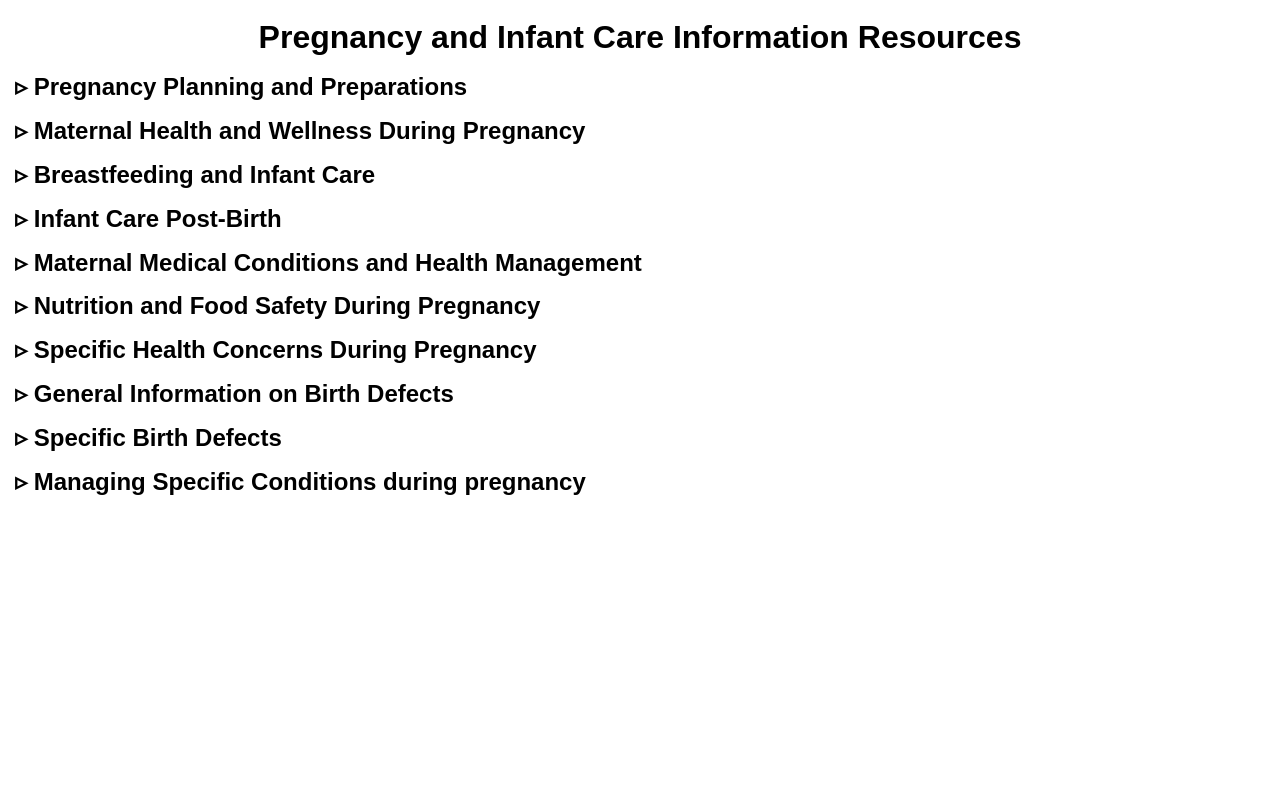
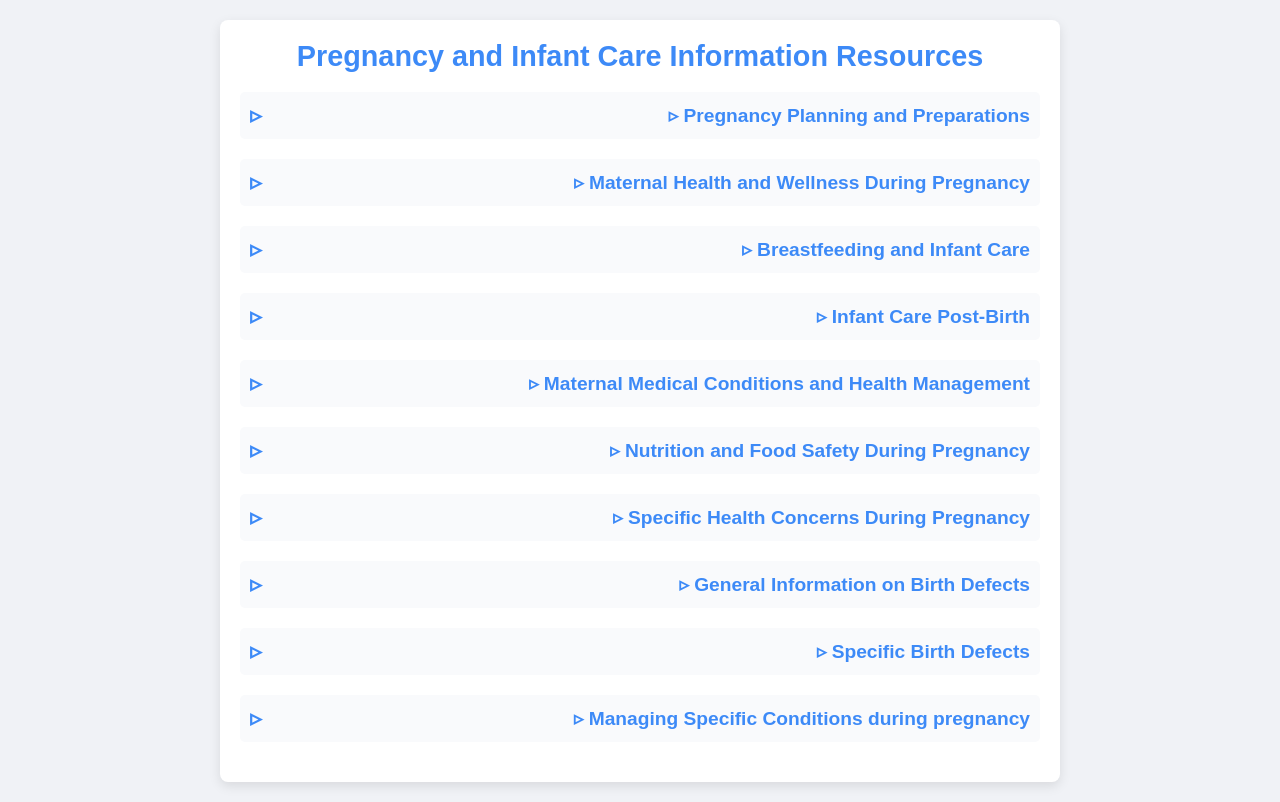
Before and after one commit to tirilab/strolr, a PHP site: page / in a window 1280 px wide. Before the commit the page ends 495 px from the top, so only its background shows below. Run offline with PHP 8.4, Linux system fonts and the light colour scheme.

Commit message:
Updates to website layout

```diff
--- a/index.html
+++ b/index.html
@@ -6,6 +6,7 @@
     <link rel="stylesheet" href="styles.css">
 </head>
 <body>
+    <div class="container">
     <h1>Pregnancy and Infant Care Information Resources</h1>
 
     <div class="category">
@@ -217,5 +218,6 @@
     <!-- Repeat the above structure for other categories -->
 
     <script src="script.js"></script>
+</div>
 </body>
 </html>
--- a/styles.css
+++ b/styles.css
@@ -1,19 +1,115 @@
-/* Basic styling for the page */
+/* Basic page styling */
 body {
     font-family: Arial, sans-serif;
-    line-height: 1.0;
-    margin: 15px;
+    margin: 0;
+    padding: 0;
+    background-color: #f0f2f6; /* Light grey background */
+    color: #333;
+    display: flex;
+    justify-content: center;
+    align-items: center;
+    flex-direction: column;
+    min-height: 100vh;
 }
 
+/* Container for overall layout */
+.container {
+    width: 90%;
+    max-width: 800px;
+    margin: 20px auto;
+    padding: 20px;
+    background-color: white;
+    border-radius: 8px;
+    box-shadow: 0px 4px 12px rgba(0, 0, 0, 0.1); /* Soft shadow for card effect */
+}
+
+/* Header styling */
 h1 {
     text-align: center;
+    color: #3d8af7; /* Streamlit blue color */
+    font-size: 1.8em;
+    margin-top: 0;
+}
+
+/* Category section */
+.category {
+    margin-bottom: 20px;
 }
 
 .category-heading {
+    font-size: 1.2em;
     cursor: pointer;
-    margin-bottom: 5px;
+    color: #3d8af7;
+    padding: 10px;
+    background-color: #f9fafc;
+    border-radius: 5px;
+    display: flex;
+    align-items: center;
+    justify-content: space-between;
+    transition: background-color 0.3s ease;
 }
 
+.category-heading:hover {
+    background-color: #ebeff5;
+}
+
+/* Subtopics list */
 .subtopics {
     display: none;
+    margin-top: 10px;
 }
+
+.subtopics ol {
+    list-style-type: none;
+    padding: 0;
+}
+
+.subtopics li {
+    padding: 5px 0;
+    border-bottom: 1px solid #f0f2f6;
+}
+
+.subtopics li:last-child {
+    border-bottom: none;
+}
+
+/* Link styling */
+.subtopics li a {
+    text-decoration: none;
+    color: #333;
+    font-weight: 500;
+}
+
+.subtopics li a:hover {
+    color: #3d8af7;
+    text-decoration: underline;
+}
+
+/* Expandable arrow styling */
+.category-heading::before {
+    content: '▹';
+    font-size: 1.2em;
+    color: #3d8af7;
+    margin-right: 8px;
+    transition: transform 0.2s ease;
+}
+
+.category-heading.active::before {
+    transform: rotate(90deg);
+}
+
+/* Responsive design */
+@media (max-width: 600px) {
+    .container {
+        width: 100%;
+        padding: 15px;
+    }
+
+    h1 {
+        font-size: 1.5em;
+    }
+
+    .category-heading {
+        font-size: 1em;
+    }
+}
```
